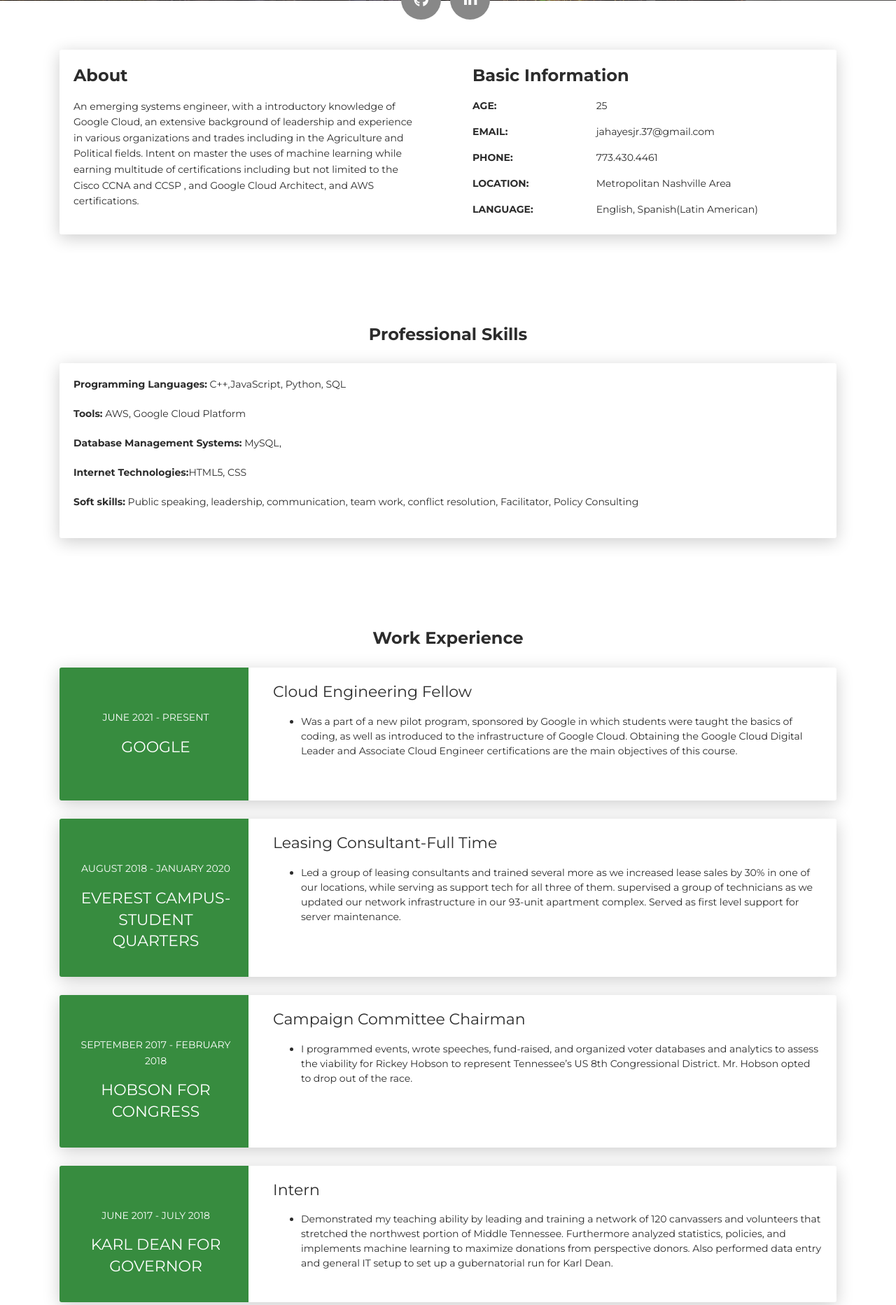
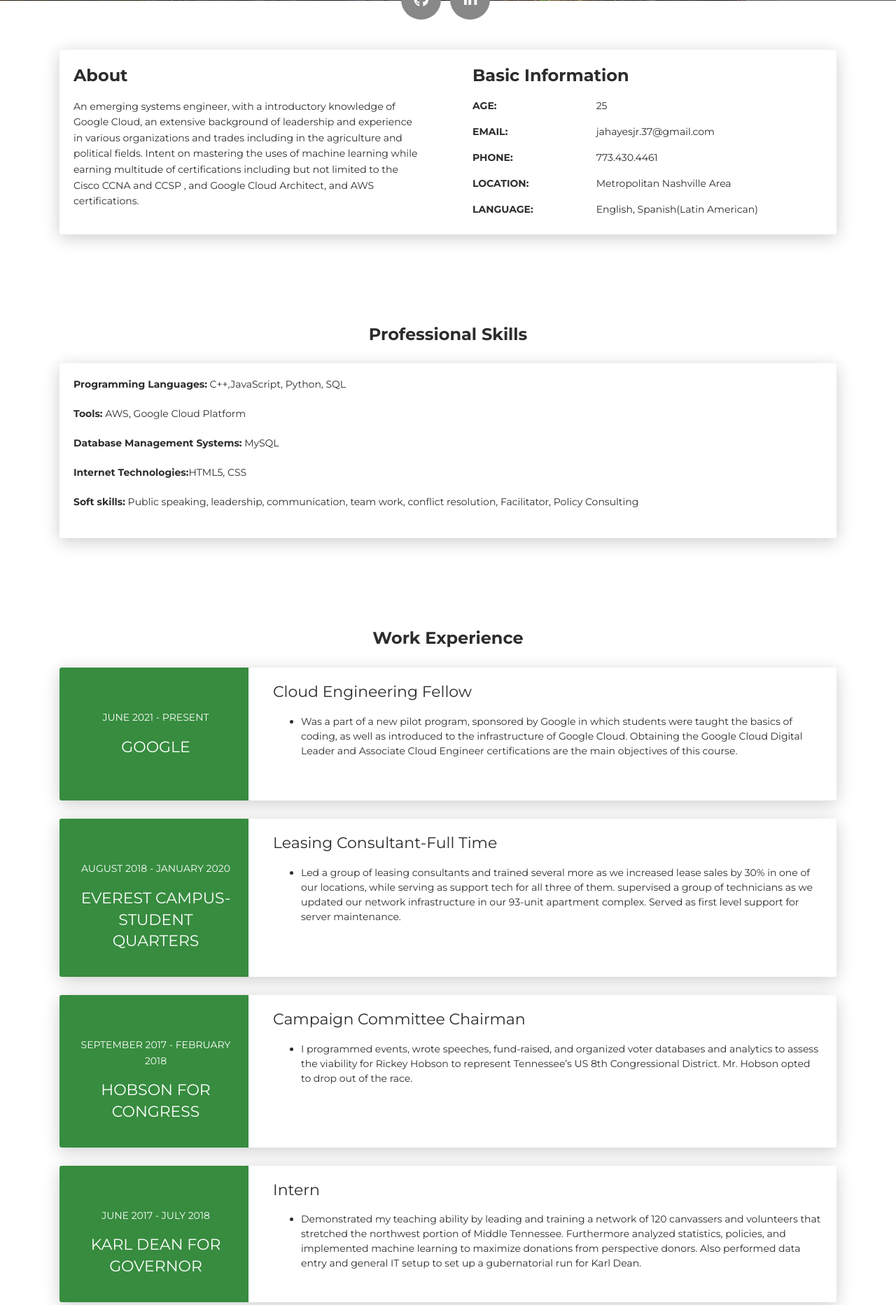
Before and after one commit to Juliodacloudlord/Portfolio-JHR, a Flask app: page / in a window 1280 px wide. Shown: the part 549-2414 px from the top of the page at 70% size. Run offline with Flask 2, Linux system fonts and the light colour scheme; some libraries are stand-ins or nearby versions.

Commit message:
Update index.html

```diff
--- a/templates/index.html
+++ b/templates/index.html
@@ -75,7 +75,7 @@
           <div class="h2 title"> {{ name }} </div>
           <p class="category text-white">{{ role }}</p>
             <a class="btn btn-primary smooth-scroll mr-2" href="#contact" data-aos="zoom-in" data-aos-anchor="data-aos-anchor">Hire Me</a>
-            <a class="btn btn-primary" target="_blank" href="{{ url_for('static',filename='general_swe_resume_lenz_paul_nov_2021.pdf') }}" data-aos="zoom-in" data-aos-anchor="data-aos-anchor">Download CV</a>
+            <a class="btn btn-primary" target="_blank" href="{{ url_for('static',filename='resumeJHR.pdf') }}" data-aos="zoom-in" data-aos-anchor="data-aos-anchor">Download CV</a>
             <!-- TODO: -->
         </div>
       </div>
@@ -97,7 +97,7 @@
         <div class="col-lg-6 col-md-12">
           <div class="card-body">
             <div class="h4 mt-0 title">About</div>
-            <p>An emerging systems engineer, with a introductory knowledge of Google Cloud, an extensive background of leadership and experience in various organizations and trades including in the Agriculture and Political fields. Intent on master the uses of machine learning while earning multitude of certifications including but not limited to the Cisco CCNA and CCSP , and Google Cloud Architect, and AWS  certifications.</p>
+            <p>An emerging systems engineer, with a introductory knowledge of Google Cloud, an extensive background of leadership and experience in various organizations and trades including in the agriculture and political fields. Intent on mastering the uses of machine learning while earning multitude of certifications including but not limited to the Cisco CCNA and CCSP , and Google Cloud Architect, and AWS  certifications.</p>
             </div>
         </div>
         <div class="col-lg-6 col-md-12">
@@ -136,7 +136,7 @@
       <div class="card-body">
         <b>Programming Languages:</b> C++,JavaScript, Python, SQL<br><br>
         <b>Tools:</b> AWS, Google Cloud Platform <br><br>
-        <b>Database Management Systems:</b> MySQL, <br><br>
+        <b>Database Management Systems:</b> MySQL <br><br>
         <b>Internet Technologies:</b>HTML5, CSS <br><br>
         <b>Soft skills:</b> Public speaking, leadership, communication, team work, conflict resolution, Facilitator, Policy Consulting <br><br>
       </div>
@@ -220,7 +220,7 @@
             <div class="h5">Intern</div>
             <p>
               <ul>
-                <li>Demonstrated my teaching ability by leading and training a network of 120 canvassers and volunteers that stretched the northwest portion of Middle Tennessee. Furthermore analyzed statistics, policies, and implements machine learning to maximize donations from perspective donors. Also performed data entry and general IT setup to set up a gubernatorial run for Karl Dean.</li>
+                <li>Demonstrated my teaching ability by leading and training a network of 120 canvassers and volunteers that stretched the northwest portion of Middle Tennessee. Furthermore analyzed statistics, policies, and implemented machine learning to maximize donations from perspective donors. Also performed data entry and general IT setup to set up a gubernatorial run for Karl Dean.</li>
               </ul>
               </p>
           </div>
```
